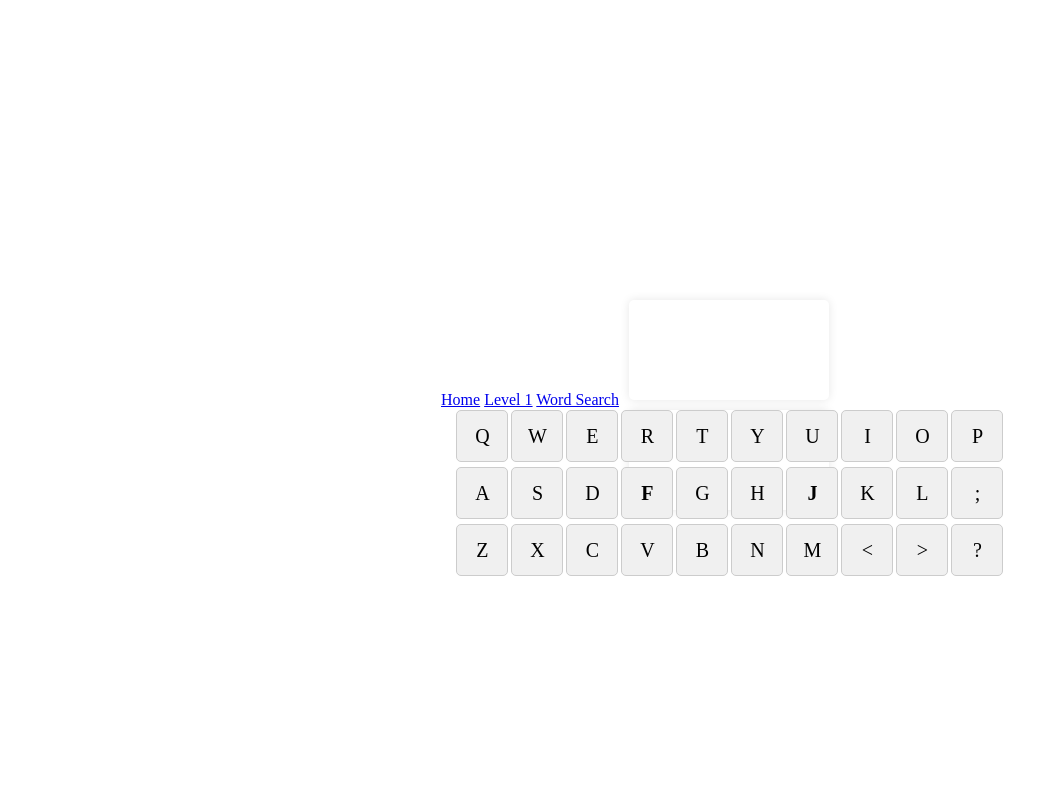
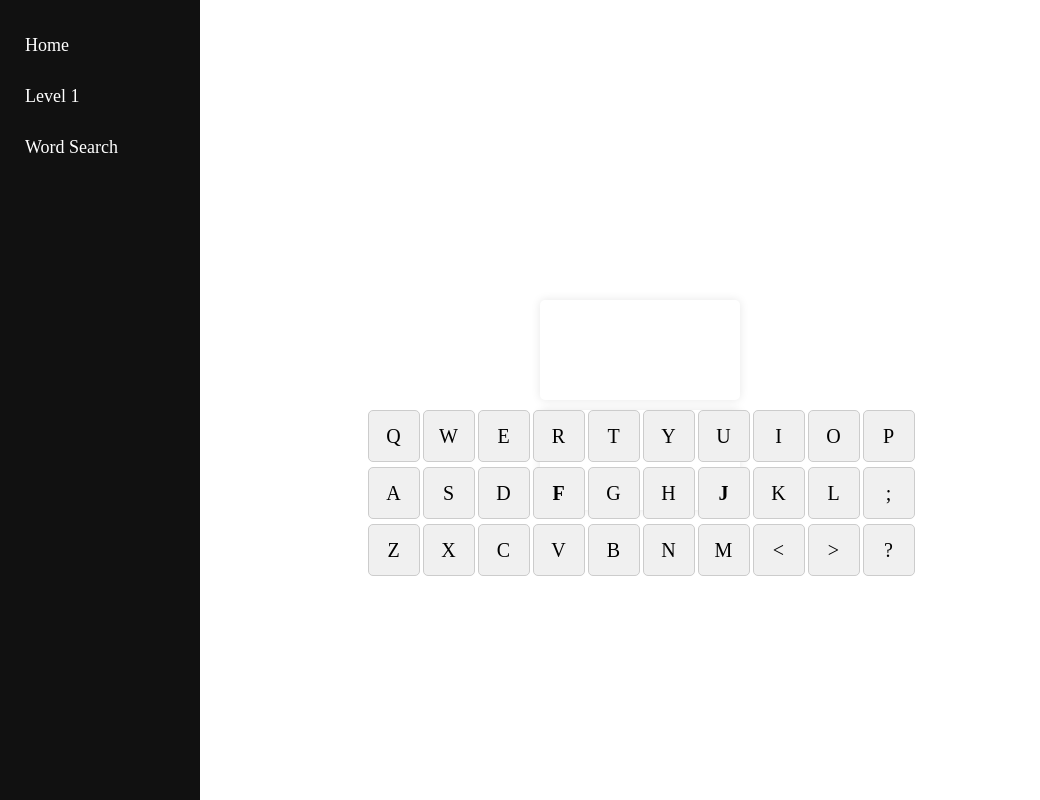
Before and after one commit to Acton-Deals/TypingPracticeBoard, a plain HTML site: page index.html in a window 1280 px wide. Shown: the whole page, without its empty margins (0-1040 px from the left). Drawn offline with Linux system fonts and the light colour scheme.

Commit message:
Update styles.css

```diff
--- a/styles.css
+++ b/styles.css
@@ -59,3 +59,32 @@ body {
     border: 1px solid #000; /* Black line for contrast */
     margin-top: 10px;
 }
+
+
+
+.sidebar {
+    height: 100%;
+    width: 200px;
+    position: fixed;
+    top: 0;
+    left: 0;
+    background-color: #111;
+    padding-top: 20px;
+}
+
+.sidebar a {
+    padding: 15px 25px;
+    text-decoration: none;
+    font-size: 18px;
+    color: white;
+    display: block;
+}
+
+.sidebar a:hover {
+    background-color: #575757;
+}
+
+.content {
+    margin-left: 220px;
+    padding: 20px;
+}
```
